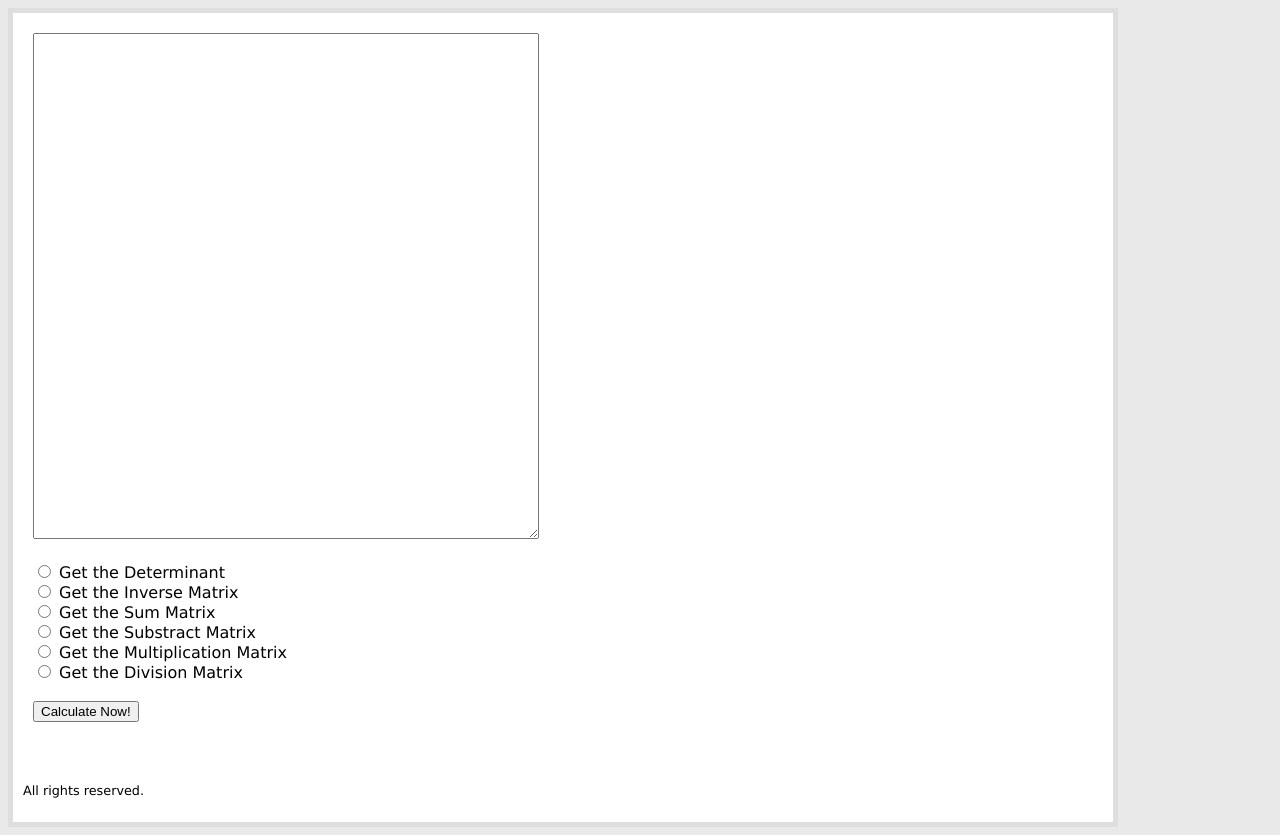
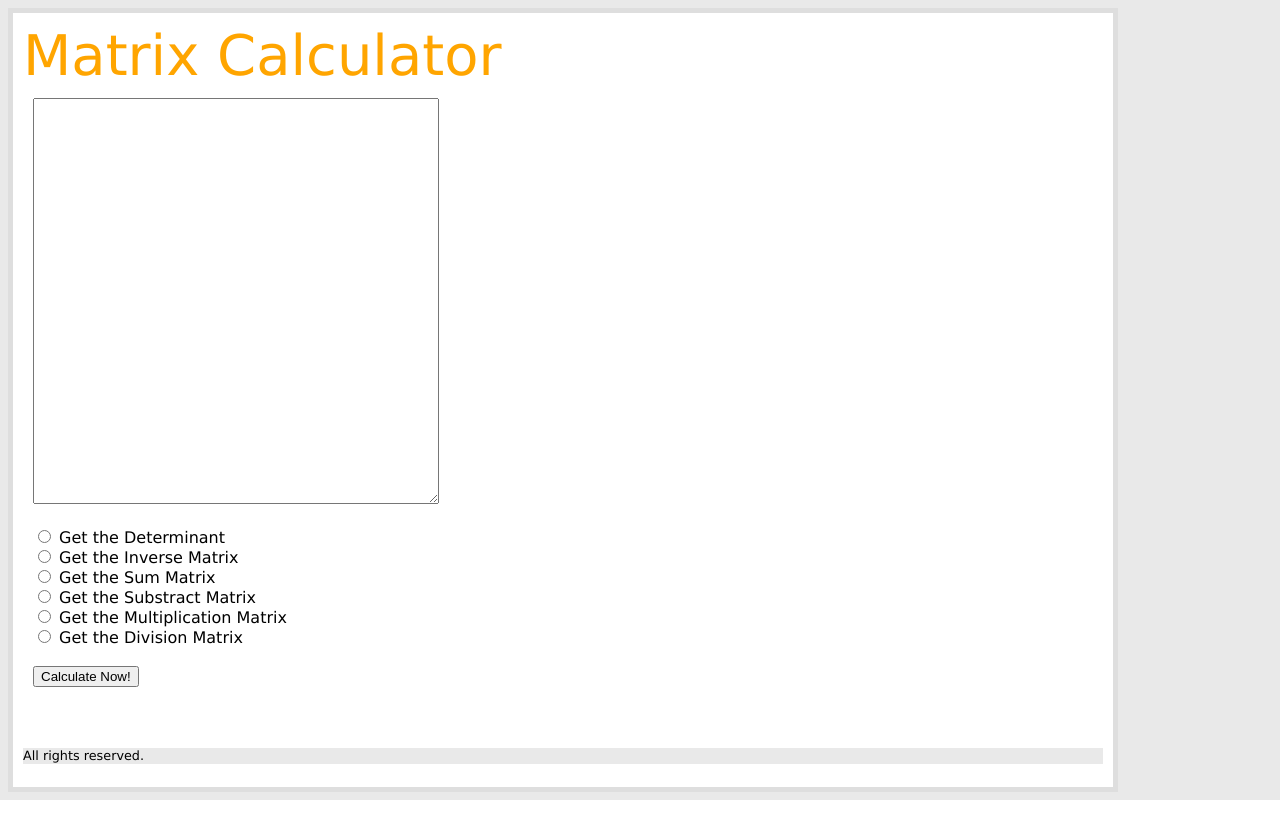
Before and after one commit to calvinvbigyi/Matrix-Calculator, a PHP site: page /index.html in a window 1280 px wide. After the commit the page ends 800 px from the top, so only its background shows below. Run offline with PHP 8.4, Linux system fonts and the light colour scheme; some libraries are stand-ins or nearby versions.

Commit message:
Update style sheet
Fix styling

```diff
--- a/StyleSheet.css
+++ b/StyleSheet.css
@@ -4,6 +4,11 @@ body
     background-color: #e9e9e9;
 }
 
+#title{
+    font-family: "Lucida Sans Unicode", "Lucida Grande", sans-serif;
+    color: orange;
+    font-size: 3.5em;
+}
 body p
 {
     font-size: 0.8em;
@@ -27,12 +32,13 @@ body p
 
 #result_matrix
 {
-    width: 500px;
-    height: 500px;
+    width: 400px;
+    height: 400px;
 
 }
 
 footer
 {
-
+   font-family: Lucida grande, tahoma,verdana, arial, sans-serif;
+    background-color: #e9e9e9;
 }
--- a/index.html
+++ b/index.html
@@ -8,12 +8,9 @@
     </head>
     <body>
         <div id="wrapper">
-
-            <div id="content">
-
-            </div>
+            <h id="title"> Matrix Calculator </h>
             <div id="content_area">
-                 <form method="post" id="matrix_form" action="index.php">
+                <form method="post" id="matrix_form" action="index.php">
                     <textarea id="result_matrix" name="result_matrix"></textarea><br></br>
                     <input type="radio" name="matrix_f" value="det" id="det"> Get the Determinant <br>
                     <input type="radio" name="matrix_f" value="inv" id="inv"> Get the Inverse Matrix<br>
@@ -22,7 +19,7 @@
                     <input type="radio" mane="matrix_f" value="mul" id="mul"> Get the Multiplication Matrix<br>
                     <input type="radio" mane="matrix_f" value="div" id="div"> Get the Division Matrix<br></br>
                     <input type="submit" name="submit" value="Calculate Now!" id="submit"/>
-                  </form>
+                </form>
                 <script src="//ajax.googleapis.com/ajax/libs/jquery/1.11.1/jquery.min.js"></script>
                 <script src="//ajax.googleapis.com/ajax/libs/jqueryui/1.11.1/jquery-ui.min.js"></script>
                 <script src="Matrix.js" ></script>
```
